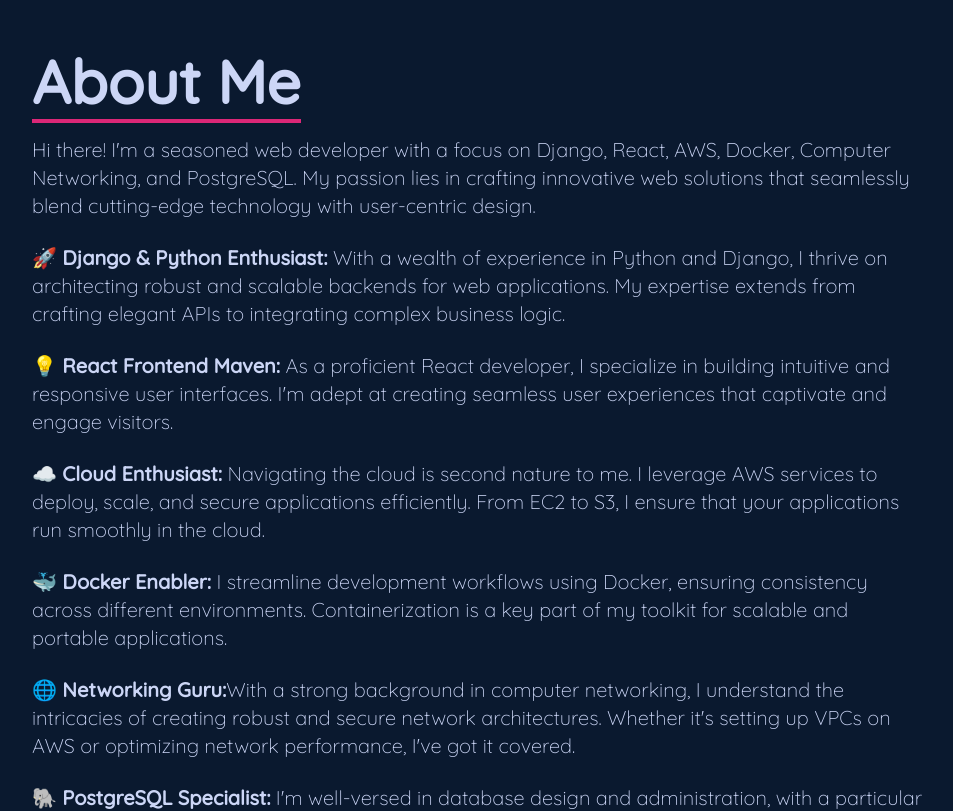
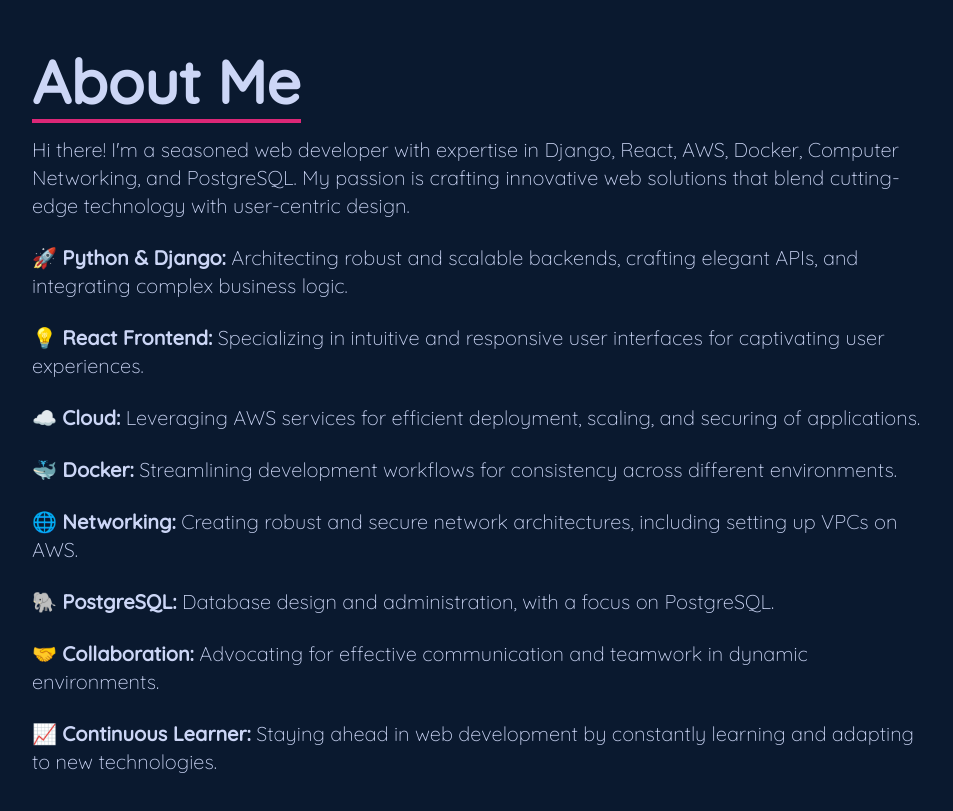
Before and after one commit to zablon-oigo/portfolio, a React (Vite) app: page / in a window 1280 px wide. Shown: the part 880-1691 px from the top of the page, without its empty margins (160-1113 px from the left). Built offline with nearby package versions, Linux system fonts and the light colour scheme; a web font is replaced by a local one.

Commit message:
About me

```diff
--- a/src/components/About.jsx
+++ b/src/components/About.jsx
@@ -14,43 +14,43 @@
      <div className="w-full">
     <h2 className="text-5xl md:text-6xl text-center font-bold inline text-[#ccd6f6] border-b-4 border-pink-600 mb-6">About Me</h2>
     <p className="text-xl text-[#ccd6f6] mt-6 font-light">
-        Hi there! I'm a seasoned web developer with a focus on Django, React, AWS, Docker, Computer Networking, and PostgreSQL. My passion lies in crafting innovative web solutions that seamlessly blend cutting-edge technology with user-centric design.
+        Hi there! I'm a seasoned web developer with expertise in Django, React, AWS, Docker, Computer Networking, and PostgreSQL. My passion is crafting innovative web solutions that blend cutting-edge technology with user-centric design.
     </p>
     <p className="mt-6 text-[#ccd6f6] font-light text-xl space-y-6">
         <p className="">
-        🚀 <span className="text-xl font-semibold">Django & Python Enthusiast:</span> With a wealth of experience in Python and Django, I thrive on architecting robust and scalable backends for web applications. My expertise extends from crafting elegant APIs to integrating complex business logic.
+            🚀 <span className="text-xl font-semibold">Python & Django:</span> Architecting robust and scalable backends, crafting elegant APIs, and integrating complex business logic.
         </p>
 
         <p className="">
-        💡 <span className="text-xl font-semibold">React Frontend Maven:</span> As a proficient React developer, I specialize in building intuitive and responsive user interfaces. I'm adept at creating seamless user experiences that captivate and engage visitors.<br/>
+            💡 <span className="text-xl font-semibold">React Frontend:</span> Specializing in intuitive and responsive user interfaces for captivating user experiences.
         </p>
 
         <p className="">
-        ☁️ <span className="text-xl font-semibold">Cloud Enthusiast:</span> Navigating the cloud is second nature to me. I leverage AWS services to deploy, scale, and secure applications efficiently. From EC2 to S3, I ensure that your applications run smoothly in the cloud.
+            ☁️ <span className="text-xl font-semibold">Cloud:</span> Leveraging AWS services for efficient deployment, scaling, and securing of applications.
         </p>
 
         <p className="">
-        🐳 <span className="text-xl font-semibold">Docker Enabler:</span> I streamline development workflows using Docker, ensuring consistency across different environments. Containerization is a key part of my toolkit for scalable and portable applications.
+            🐳 <span className="text-xl font-semibold">Docker:</span> Streamlining development workflows for consistency across different environments.
         </p>
 
         <p className="">
-        🌐 <span className="text-xl font-semibold">Networking Guru:</span>With a strong background in computer networking, I understand the intricacies of creating robust and secure network architectures. Whether it's setting up VPCs on AWS or optimizing network performance, I've got it covered.
+            🌐 <span className="text-xl font-semibold">Networking:</span> Creating robust and secure network architectures, including setting up VPCs on AWS.
         </p>
 
         <p className="">
-        🐘 <span className="text-xl font-semibold">PostgreSQL Specialist:</span>  I'm well-versed in database design and administration, with a particular focus on PostgreSQL. I design efficient database schemas that ensure data integrity and optimal performance.
+            🐘 <span className="text-xl font-semibold">PostgreSQL:</span> Database design and administration, with a focus on PostgreSQL.
         </p>
 
         <p className="">
-        🤝 <span className="text-xl font-semibold">Collaboration Advocate:</span> I believe in effective communication and collaboration. I enjoy working in dynamic teams and am always open to exchanging ideas to drive project success.
+            🤝 <span className="text-xl font-semibold">Collaboration:</span> Advocating for effective communication and teamwork in dynamic environments.
         </p>
 
         <p className="">
-        📈 <span className="text-xl font-semibold">Continuous Learner:</span> In the ever-evolving landscape of web development, I stay ahead by constantly learning and adapting to new technologies. Keeping up with industry trends ensures that your projects benefit from the latest advancements.
+            📈 <span className="text-xl font-semibold">Continuous Learner:</span> Staying ahead in web development by constantly learning and adapting to new technologies.
         </p>
-
     </p>
 </div>
+
 
             {/*
                     <div className=" w-full">
```
